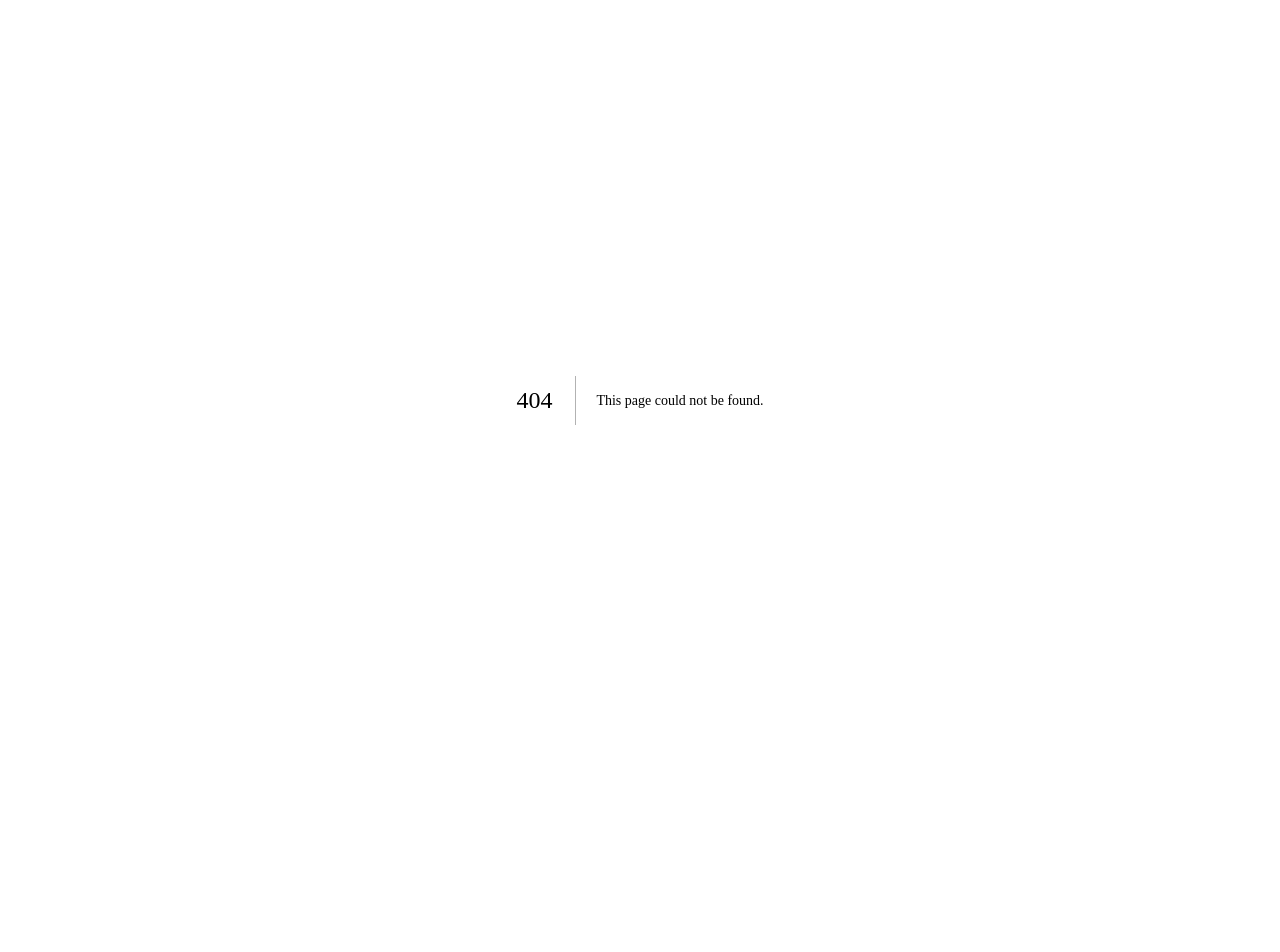
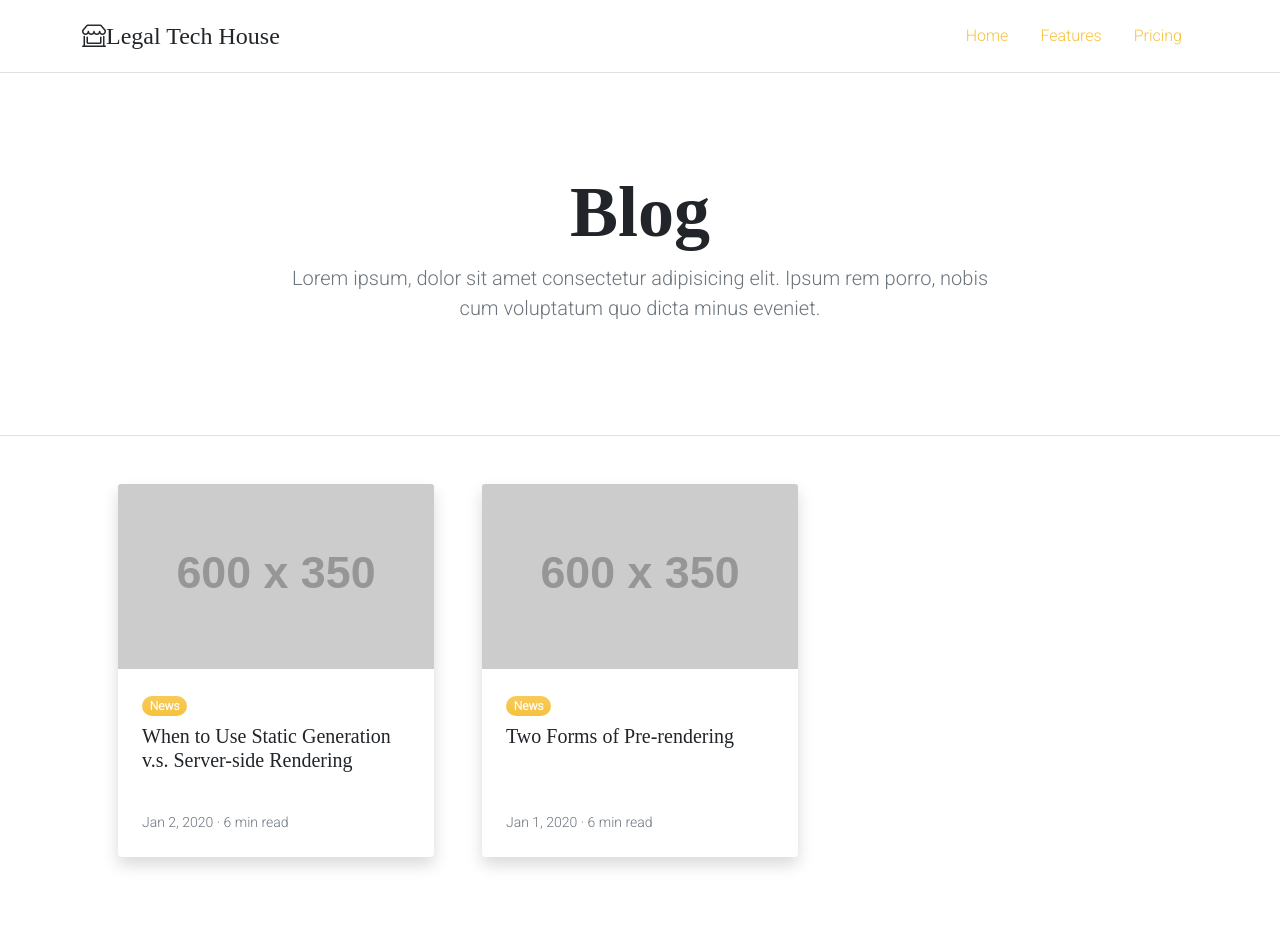
Before and after one commit to legaltechhouse/nextjs-website, a Next.js app: page /blog in a window 1280 px wide. Before the commit this address had no page. Shown: the top 952 px of the page. Before the commit the page ends 800 px from the top, so only its background shows below. Built offline with nearby package versions, Linux system fonts and the light colour scheme.

Commit message:
Add blog page

```diff
--- /dev/null
+++ b/pages/blog.js
@@ -0,0 +1,69 @@
+import Head from 'next/head';
+import Link from 'next/link';
+
+import Layout, { siteTitle } from '../components/layout';
+import Date from '../components/date';
+import PageHeading from '../components/pageHeading';
+import { getSortedPostsData } from '../lib/posts'
+
+export async function getStaticProps() {
+    const allPostsData = getSortedPostsData()
+    return {
+        props: {
+            allPostsData
+        }
+    }
+}
+
+export default function Blog({ allPostsData }) {
+    return (
+        <Layout>
+            <Head>
+                <title> {`Blog - ${siteTitle}`} </title>
+            </Head>
+
+            <PageHeading title="Blog" />
+
+            {/* Blog preview section */}
+
+            <section className="py-5">
+                <div className="container px-5">
+                    <div className="row gx-5">
+                        {allPostsData.map(({ id, date, title, description, icon }) => (
+                            <article className="col-lg-4 mb-5" key={id}>
+                                <div className="card h-100 shadow border-0">
+                                    <Link href={`/posts/${id}`}>
+                                        <a>
+                                            <img src="https://dummyimage.com/600x350/ced4da/6c757d" className="card-img-top" alt={title} />
+                                        </a>
+                                    </Link>
+                                    <div className="card-body p-4">
+                                        <div className="badge bg-primary bg-gradient rounded-pill mb-2">News</div>
+
+                                        <Link href={`/posts/${id}`}>
+                                            <a className="text-decoration-none link-dark stretched-link">
+                                                <h2 className="h5 card-title mb-3">
+                                                    {title}<br />
+                                                    <span className="d-block h6">
+
+                                                    </span>
+                                                </h2>
+                                            </a>
+                                        </Link>
+                                        <p className="card-text mb-0">{description}</p>
+                                    </div>
+                                    <div className="card-footer p-4 pt-0 bg-transparent border-top-0">
+                                        <div className="small">
+                                            <div className="text-muted"><Date dateString={date} /> &middot; 6 min read</div>
+                                        </div>
+                                    </div>
+                                </div>
+                            </article>
+                        ))}
+                    </div>
+                </div>
+            </section>
+        </Layout>
+    )
+
+}
```
